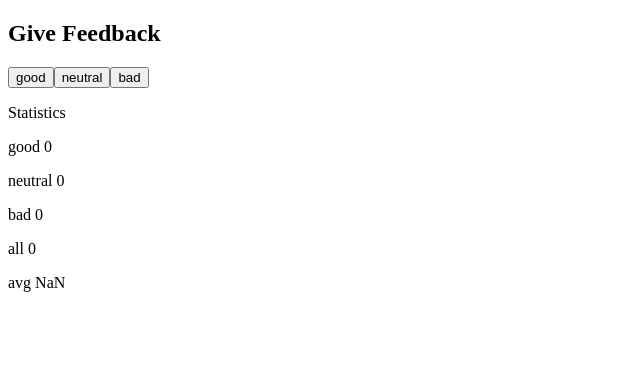
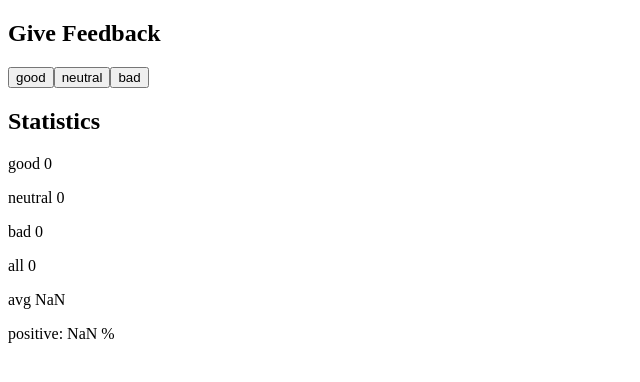
Before and after one commit to Pratik23G/fullstackopen, a React (Vite) app in the folder part1/unicafe/unicafe/: page / in a window 1280 px wide. Shown: the top 382 px of the page, without its empty margins (0-640 px from the left). Built offline with nearby package versions, Linux system fonts and the light colour scheme.

Commit message:
Unicafe exercise 1.8 parent -> child props complete

```diff
--- a/part1/unicafe/unicafe/src/App.jsx
+++ b/part1/unicafe/unicafe/src/App.jsx
@@ -1,4 +1,18 @@
 import { useState } from "react";
+
+const Statistics = (props) => {
+  return (
+    <div>
+      <h2>Statistics</h2>
+      <p>good {props.good}</p>
+      <p>neutral {props.neutral}</p>
+      <p>bad {props.bad}</p>
+      <p> all {props.total} </p>
+      <p> avg {props.avg} </p>
+      <p>positive: {props.positiveRate} %</p>
+    </div>
+  );
+};
 
 const App = () => {
   const [good, setGood] = useState(0);
@@ -7,6 +21,7 @@ const App = () => {
 
   const total = good + bad + neutral;
   const avg = (good * 1 + neutral * 0 + bad * -1) / total;
+  const positiveRate = (good / total) * 100;
 
   function goodClick() {
     setGood(good + 1);
@@ -27,12 +42,14 @@ const App = () => {
       <button onClick={neutralClick}>neutral</button>
       <button onClick={badClick}>bad</button>
 
-      <p>Statistics</p>
-      <p>good {good}</p>
-      <p>neutral {neutral}</p>
-      <p>bad {bad}</p>
-      <p> all {total} </p>
-      <p> avg {avg} </p>
+      <Statistics
+        good={good}
+        neutral={neutral}
+        bad={bad}
+        total={total}
+        avg={avg}
+        positiveRate={positiveRate}
+      />
     </div>
   );
 };
```
